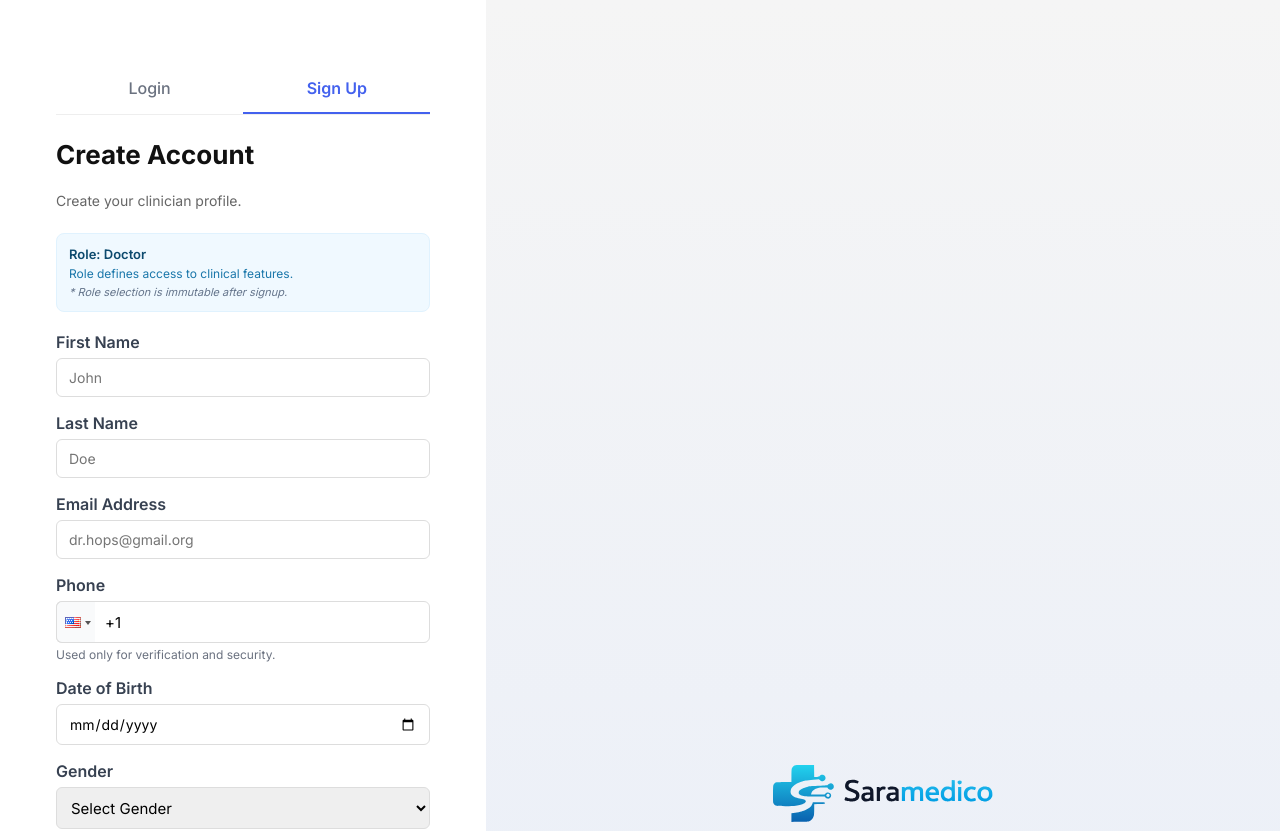
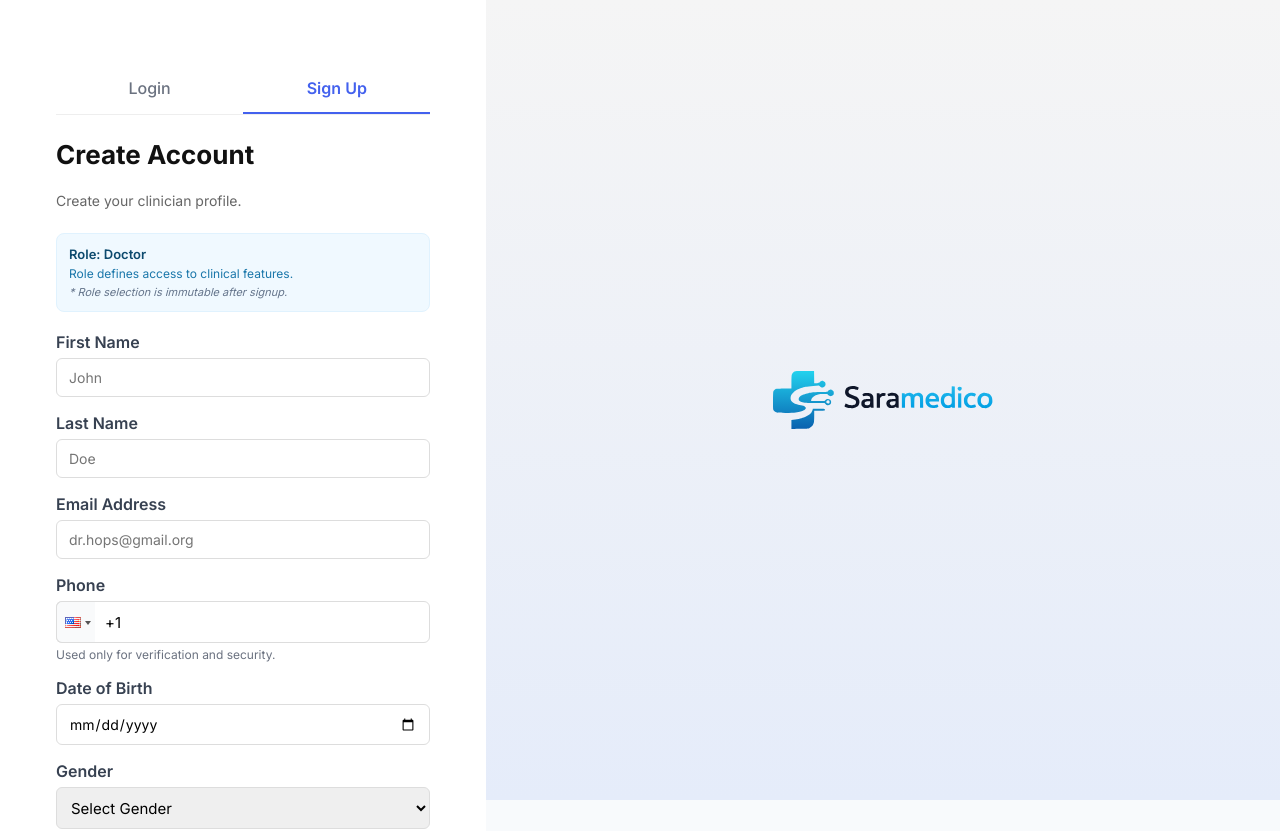
Before and after one commit to anushkaa-dubey/saramedico-deploy, a Next.js app: page /auth/signup in a window 1280 px wide. Shown: the top 831 px of the page. Built offline with nearby package versions, Linux system fonts and the light colour scheme; no server answers.

Commit message:
fix logo in auth

```diff
--- a/app/auth/components/AuthLayout.jsx
+++ b/app/auth/components/AuthLayout.jsx
@@ -6,11 +6,8 @@ export default function AuthLayout({ children }) {
       <div className="auth-left">
         {children}
       </div>
-
       <div className="auth-right">
-        <div style={{ display: "flex", alignItems: "center", gap: "10px" }}>
-          <img src={logo.src} alt="SaraMedico" style={{ width: "220px", height: "auto" }} />
-        </div>
+        <img src={logo.src} alt="SaraMedico" style={{ width: "220px", height: "auto" }} />
       </div>
     </div>
   );
--- a/app/auth/components/SignupForm.module.css
+++ b/app/auth/components/SignupForm.module.css
@@ -252,3 +252,12 @@
     margin-bottom: 16px;
     padding: 0 10px;
 }
+
+@media (max-width: 768px) {
+    .auth-left>div:first-child {
+        position: sticky;
+        top: 0;
+        background: white;
+        z-index: 10;
+    }
+}
--- a/app/globals.css
+++ b/app/globals.css
@@ -51,6 +51,9 @@ section[id] {
   align-items: center;
   justify-content: center;
   color: #fff;
+  position: sticky;
+  top: 0;
+  height: 100vh;
 }
 
 /* Logo */
@@ -281,3 +284,12 @@ input:focus {
     height: 38px;
   }
 }
+
+@media (max-width: 768px) {
+  .auth-left>div:first-child {
+    position: sticky;
+    top: 0;
+    background: white;
+    z-index: 10;
+  }
+}
```
